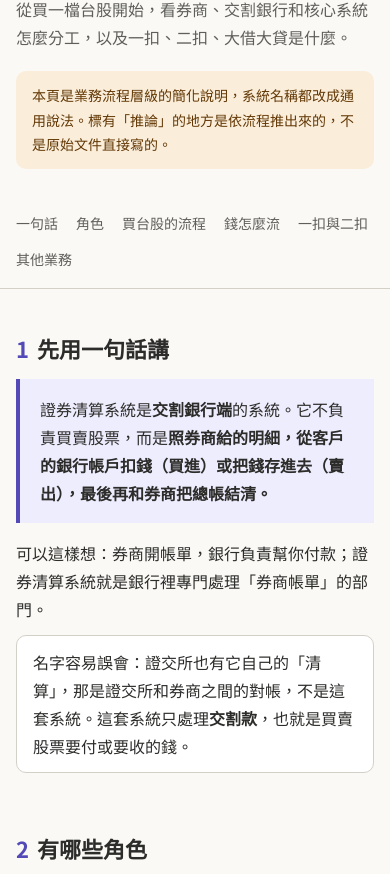
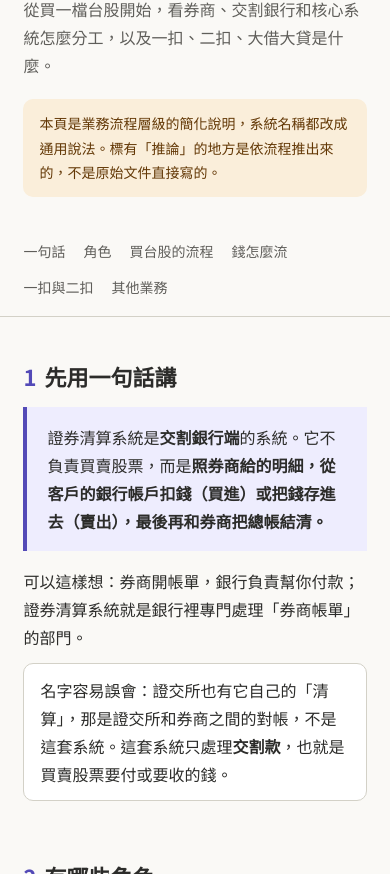
Before and after one commit to MJJackson0414/stock_knowhow_demo, a plain HTML site: page index.html in a window 390 px wide. Shown: the part 77-951 px from the top of the page. Drawn offline with Linux system fonts and the light colour scheme.

Commit message:
fix: widen page side margins on narrow screens
Content sat only 16px from the window edges whenever the viewport was
narrower than the 860px column (half-screen windows, in-app browser
panes, phones). Side padding now scales with the viewport
(clamp 20px-56px) and the footer stays inside the same gutters.

Co-Authored-By: Claude Opus 5.5 <noreply@anthropic.com>

```diff
--- a/index.html
+++ b/index.html
@@ -32,6 +32,8 @@
   --teal-sub: #0f6e56;
   --teal-line: #1d9e75;
   --coral-line: #d85a30;
+  --page-width: 920px;
+  --gutter: clamp(20px, 6vw, 56px);
 }
 @media (prefers-color-scheme: dark) {
   :root {
@@ -67,8 +69,8 @@ body {
   font-size: 16px;
   line-height: 1.75;
 }
-main { max-width: 860px; margin: 0 auto; padding: 0 16px 64px; }
-header.hero { max-width: 860px; margin: 0 auto; padding: 48px 16px 8px; }
+main { max-width: var(--page-width); margin: 0 auto; padding: 0 var(--gutter) 64px; }
+header.hero { max-width: var(--page-width); margin: 0 auto; padding: 48px var(--gutter) 8px; }
 header.hero h1 { font-size: 30px; line-height: 1.35; margin: 0 0 8px; font-weight: 700; }
 header.hero p { margin: 0; color: var(--text-2); }
 .notice {
@@ -86,7 +88,7 @@ nav.toc {
   margin: 24px 0 0;
 }
 nav.toc ul {
-  max-width: 860px; margin: 0 auto; padding: 10px 16px;
+  max-width: var(--page-width); margin: 0 auto; padding: 10px var(--gutter);
   list-style: none; display: flex; gap: 6px 18px; flex-wrap: wrap;
   font-size: 14px;
 }
@@ -130,7 +132,7 @@ figure.diagram figcaption { font-size: 13px; color: var(--text-2); margin-top: 8
   background: var(--note-bg); color: var(--note-text); vertical-align: 1px;
 }
 .callout { padding: 12px 16px; border: 1px solid var(--line); border-radius: 10px; background: var(--surface); margin: 0 0 16px; }
-footer { max-width: 860px; margin: 0 auto; padding: 24px 16px 48px; color: var(--text-2); font-size: 13px; border-top: 1px solid var(--line); }
+footer { width: min(calc(100% - 2 * var(--gutter)), calc(var(--page-width) - 2 * var(--gutter))); margin: 0 auto; padding: 24px 0 48px; color: var(--text-2); font-size: 13px; border-top: 1px solid var(--line); }
 svg .th { font-size: 14px; font-weight: 500; fill: var(--text); }
 svg .ts { font-size: 12px; fill: var(--text-2); }
 svg .box { fill: var(--surface); stroke: var(--line-strong); stroke-width: .75; }
```
